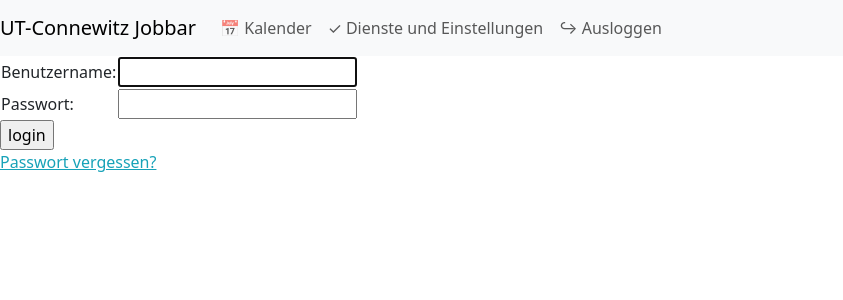
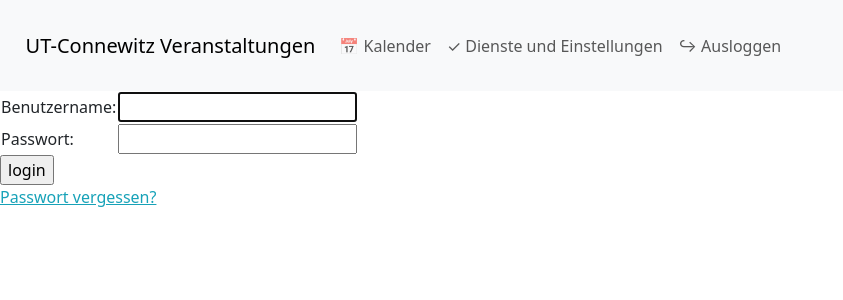
Before and after one commit to ut-connewitz/event-management, a Django app: page /accounts/login/ in a window 1280 px wide. Shown: the top 300 px of the page, without its empty margins (0-843 px from the left). Run offline with Django 4.2, Linux system fonts and the light colour scheme; some libraries are stand-ins or nearby versions.

Commit message:
[#14] add project base.css and rename app css files

```diff
--- a/app/events/settings.py
+++ b/app/events/settings.py
@@ -140,8 +140,7 @@ STATIC_ROOT = '/vol/web/static'
 MEDIA_ROOT = '/vol/web/media'
 
 STATICFILES_DIRS = [
-    '/app/events_calendar/static/events_calendar/css',
-    '/app/profile_page/static/profile_page/css',
+    os.path.join(BASE_DIR, "static")
 ]
 
 # Default primary key field type
--- a/app/events_calendar/templates/events_calendar/base.html
+++ b/app/events_calendar/templates/events_calendar/base.html
@@ -6,6 +6,6 @@
 
 <head>
   <!-- Required meta tags -->
-  {% block stylesheet %} <link rel="stylesheet" type="text/css" href="{% static 'events_calendar/css/styles.css' %}"> {% endblock %}
+  {% block stylesheet %} <link rel="stylesheet" type="text/css" href="{% static 'events_calendar/css/calendar.css' %}"> {% endblock %}
 
 </head>
--- a/app/profile_page/templates/profile_page/base.html
+++ b/app/profile_page/templates/profile_page/base.html
@@ -7,6 +7,6 @@
 <head>
   <!-- Required meta tags -->
 
-  {% block stylesheet %} <link rel="stylesheet" type="text/css" href="{% static 'profile_page/css/styles.css' %}"> {% endblock %}
+  {% block stylesheet %} <link rel="stylesheet" type="text/css" href="{% static 'profile_page/css/profile.css' %}"> {% endblock %}
 
 </head>
--- /dev/null
+++ b/app/static/css/base.css
@@ -0,0 +1,6 @@
+/* app/static/css/styles.css */
+
+
+.navbar{
+  padding: 2%;
+}
--- a/app/templates/base.html
+++ b/app/templates/base.html
@@ -13,17 +13,18 @@
   {% bootstrap_css %}
   {% bootstrap_javascript %}
 
+  <link rel="stylesheet" type="text/css" href="{% static 'css/base.css' %}">
   {% block stylesheet %}
   {% endblock %}
 
-  <title>{% block title %} Jobbar {% endblock %}</title>
+  <title>{% block title %} Veranstaltungen {% endblock %}</title>
 
 
 
 </head>
 <body>
   <nav class="navbar navbar-expand-lg navbar-light bg-light">
-    <a class="navbar-brand" href="#"> UT-Connewitz Jobbar </a>
+    <a class="navbar-brand" href="#"> UT-Connewitz Veranstaltungen </a>
     <button class="navbar-toggler"
             type="button"
             data-bs-toggle="collapse"
@@ -49,6 +50,7 @@
     </div>
   </nav>
 
+
   {% block content %}
   {% endblock %}
 
```
Also changed, not shown: app/events_calendar/static/events_calendar/css/calendar.css (renamed from app/events_calendar/static/events_calendar/css/styles.css), app/profile_page/static/profile_page/css/profile.css (renamed from app/profile_page/static/profile_page/css/styles.css).
